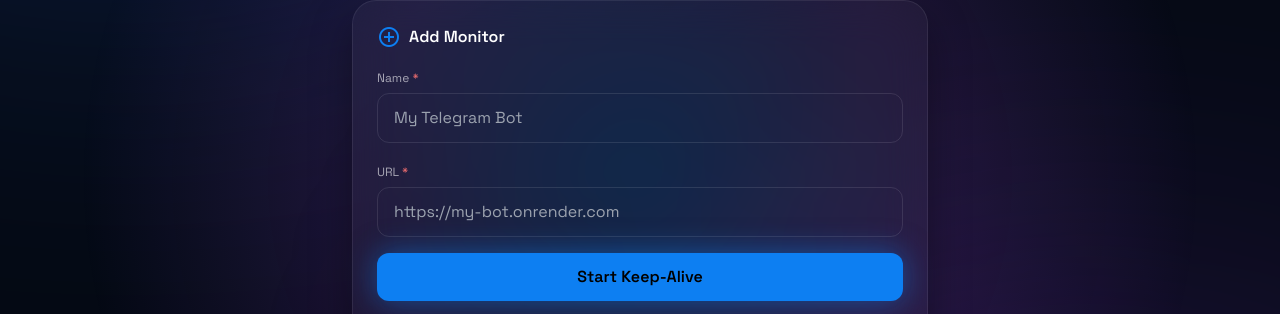
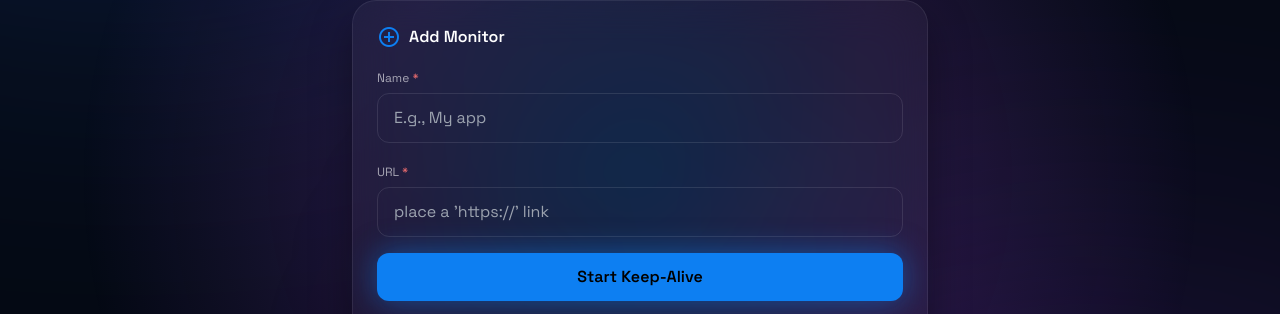
Before and after one commit to Shashankxingh/UpWatch, a website: page index.html in a window 1280 px wide. Shown: the part 222-536 px from the top of the page. Drawn offline with nearby package versions, Linux system fonts and the light colour scheme.

Commit message:
Update index.

```diff
--- a/index.html
+++ b/index.html
@@ -126,7 +126,7 @@ body {
       </label>
       <input
         id="monitor-name"
-        placeholder="My Telegram Bot"
+        placeholder="E.g., My app"
         class="mt-1 w-full bg-transparent border border-white/10 rounded-xl px-4 py-3 outline-none focus:border-primary"
       />
     </div>
@@ -137,7 +137,7 @@ body {
       </label>
       <input
         id="monitor-url"
-        placeholder="https://my-bot.onrender.com"
+        placeholder="place a 'https://' link"
         class="mt-1 w-full bg-transparent border border-white/10 rounded-xl px-4 py-3 outline-none focus:border-primary"
       />
     </div>
```
